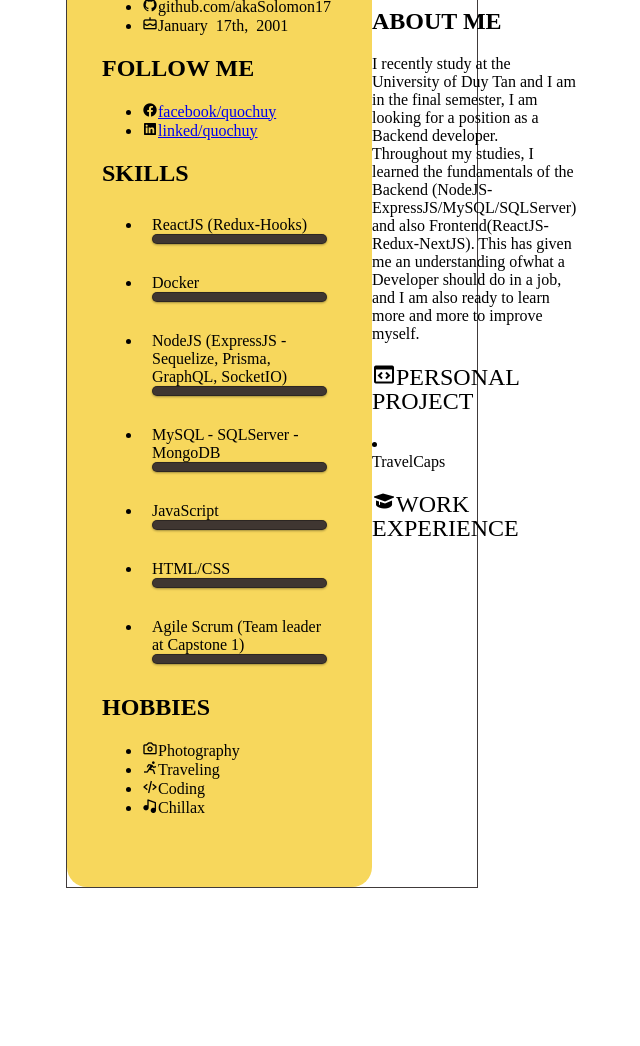
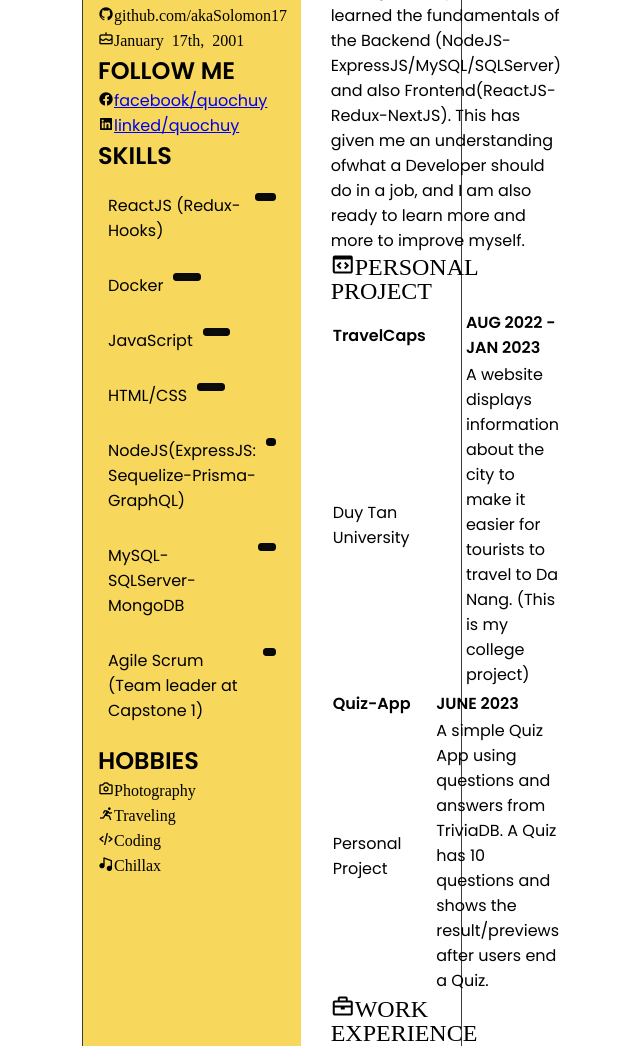
Before and after one commit to akaSolomon17/CV, a website built with Parcel: page src/html/index.html in a window 1280 px wide. Shown: the part 348-1394 px from the top of the page, without its empty margins (368-1008 px from the left). Before the commit the page ends 1236 px from the top, so only its background shows below. Built offline with nearby package versions, Linux system fonts and the light colour scheme.

Commit message:
update code

```diff
--- a/src/css/styles.css
+++ b/src/css/styles.css
@@ -34,42 +34,41 @@
   /* Z-index */
   --z-tooltip: 10;
   --z-fixed: 100;
+}
+/* BASE */
+* {
+  margin: 0;
+  padding: 0;
+  font-family: var(--body-font);
+  box-sizing: border-box;
+}
 
-  /* BASE */
 /* SKILLS BAR */
 .info-wrapped {
-    width: 235px;
-    padding: 20px 35px 54px 35px;
+  width: 400px;
+  padding: 20px 5px 54px 15px;
+  margin: 20px 30px 0px 0px;
   background-color: var(--secondary-color);
-    border-radius: 20px;
+  border-top-left-radius: 20px;
+  border-top-right-radius: 20px;
 }
-
+.info2-wrapped {
+  width: fit-content;
+}
 .skill li {
   margin: 10px 0;
   padding: 10px;
+  display: flex;
 }
-  .bar {
-    background-color: #3f3631;
-    display: block;
+.skill li .bar {
+  position: relative;
+  width: calc(100% - 150px);
   height: 8px;
-    border: 1px solid rgba(0, 0, 0, 0.3);
+  margin: 0 10px;
   border-radius: 10px;
+  background-color: #151515;
+  box-shadow: inset 0 0 10px #000;
   overflow: hidden;
-    box-shadow: 0px 1px 3px rgba(0, 0, 0, 0.12), 0 1px 2px rgba(0, 0, 0, 0.24);
-    transition: all 0.3 cubic-bezier(0.25, 0.8, 0.25, 1);
-  }
-  .bar:hover {
-    box-shadow: 0px 14px 28px rgba(0, 0, 0, 0.25),
-      0 10px 10px rgba(0, 0, 0, 0.22);
-  }
-  .bar span {
-    height: 8px;
-    float: left;
-    background: linear-gradient(
-      135deg,
-      rgba(236, 0, 140, 1) 0%,
-      rgba(252, 103, 103, 1) 100%
-    );
 }
 .reactjs {
   width: 70%;
@@ -107,7 +106,18 @@
   height: 200px;
 }
 .wrapped {
-    margin: 0px 434px;
+  margin: 0px 450px;
   border: 1px solid var(--text-color);
 }
+.t-al {
+  text-align: left;
 }
+.w-al {
+  width: 200px;
+}
+ul {
+  list-style-type: none;
+  text-align: left;
+  margin: 0;
+  padding: 0;
+}
--- a/src/html/index.html
+++ b/src/html/index.html
@@ -16,16 +16,22 @@
     <title>TranNgoQuocHuy_CV</title>
   </head>
   <body class="wrapped">
+    <!-- Wrapped 1 -->
     <header>
       <div class="header-content">
         <img
           src="https://static.topcv.vn/avatars/9M2XjQ6Rg4fOh2612cmt_636156d7de901_cvtpl.jpg?1698076310"
           alt="my avatar"
         />
+        <div class="about_me-wrapped">
+          <h1 class="my_name">Tran Ngo Quoc Huy</h1>
+          <p>Web developer</p>
+          <h2>ABOUT ME</h2>
+        </div>
       </div>
     </header>
     <main>
-      <!-- INFO NAV -->
+      <!-- WRAPPED 2 -->
       <div class="container">
         <div class="info-wrapped">
           <!-- CONTACT -->
@@ -77,30 +83,50 @@
             <h2>SKILLS</h2>
             <ul>
               <li>
-                ReactJS (Redux-Hooks) <span class="bar"></span
-                ><span class="reactjs"></span>
+                <span class="sk_name">ReactJS (Redux-Hooks)</span>
+                <div class="bar">
+                  <div class="reactjs"></div>
+                </div>
               </li>
               <li>
-                Docker <span class="bar"></span><span class="docker"></span>
+                <span class="sk_name">Docker</span>
+                <div class="bar">
+                  <div class="docker"></div>
+                </div>
               </li>
               <li>
-                NodeJS (ExpressJS - Sequelize, Prisma, GraphQL, SocketIO)
-                <span class="bar"></span><span class="nodejs"></span>
+                <span class="sk_name">JavaScript</span>
+                <div class="bar">
+                  <div class="javascript"></div>
+                </div>
               </li>
               <li>
-                MySQL - SQLServer - MongoDB <span class="bar"></span
-                ><span class="mysql"></span>
+                <span class="sk_name">HTML/CSS</span>
+                <div class="bar">
+                  <div class="html"></div>
+                </div>
               </li>
               <li>
-                JavaScript <span class="bar"></span
-                ><span class="javascript"></span>
+                <span class="sk_name"
+                  >NodeJS(ExpressJS: Sequelize-Prisma-GraphQL)</span
+                >
+                <div class="bar">
+                  <div class="nodejs"></div>
+                </div>
               </li>
               <li>
-                HTML/CSS <span class="bar"></span><span class="html"></span>
+                <span class="sk_name">MySQL-SQLServer-MongoDB</span>
+                <div class="bar">
+                  <div class="sql"></div>
+                </div>
               </li>
               <li>
-                Agile Scrum (Team leader at Capstone 1) <span class="bar"></span
-                ><span class="agile"></span>
+                <span class="sk_name"
+                  >Agile Scrum (Team leader at Capstone 1)</span
+                >
+                <div class="bar">
+                  <div class="agile"></div>
+                </div>
               </li>
             </ul>
           </div>
@@ -115,12 +141,7 @@
             <li><i class="bx bxs-music" style="color: #000000">Chillax</i></li>
           </ul>
         </div>
-        <div>
-          <div class="about_me-wrapped">
-            <h1 class="my_name">Tran Ngo Quoc Huy</h1>
-            <p>Web developer</p>
-          </div>
-          <h2>ABOUT ME</h2>
+        <div class="info2-wrapped">
           <p>
             I recently study at the University of Duy Tan and I am in the final
             semester, I am looking for a position as a Backend developer.
@@ -132,15 +153,95 @@
           </p>
           <div class="education">
             <h2><i class="bx bx-code-block">PERSONAL PROJECT</i></h2>
-            <li>
-              <div>TravelCaps</div>
-              <div class="info-prj">
-                <span></span>
-              </div>
-            </li>
+            <table class="t-al">
+              <tr>
+                <th class="w-al">TravelCaps</th>
+                <th>AUG 2022 - JAN 2023</th>
+              </tr>
+              <tr>
+                <td class="w-al">Duy Tan University</td>
+                <td>
+                  <p>
+                    A website displays information about the city to make it
+                    easier for tourists to travel to Da Nang. (This is my
+                    college project)
+                  </p>
+                </td>
+              </tr>
+            </table>
+            <table class="t-al">
+              <tr>
+                <th class="w-al">Quiz-App</th>
+                <th>JUNE 2023</th>
+              </tr>
+              <tr>
+                <td class="w-al">Personal Project</td>
+                <td>
+                  <p>
+                    A simple Quiz App using questions and answers from TriviaDB.
+                    A Quiz has 10 questions and shows the result/previews after
+                    users end a Quiz.
+                  </p>
+                </td>
+              </tr>
+            </table>
           </div>
           <div class="experience">
-            <h2><i class="bx bxs-graduation">WORK EXPERIENCE</i></h2>
+            <h2><i class="bx bx-briefcase">WORK EXPERIENCE</i></h2>
+            <table class="t-al">
+              <tr>
+                <th class="w-al">Cong Coffee</th>
+                <th>NOV 2021 - JAN 2022</th>
+              </tr>
+              <tr>
+                <td class="w-al">Waiter</td>
+                <td>
+                  <ul>
+                    Main responsibilities:
+                    <li>
+                      Prepared and served ordered beverages, including coffee.
+                    </li>
+                    <li>Receive guests and clean stuff.</li>
+                  </ul>
+                </td>
+              </tr>
+            </table>
+            <table class="t-al">
+              <tr>
+                <th class="w-al">Chill Tea</th>
+                <th>JUN 2020 - SEP 2020</th>
+              </tr>
+              <tr>
+                <td class="w-al">Bartender</td>
+                <td>
+                  <ul>
+                    Main responsibilities:
+                    <li>
+                      Mixed drinks and serving wine, beer, and non-alcoholic
+                      beverages for 50+ guests per shift.
+                    </li>
+                  </ul>
+                </td>
+              </tr>
+            </table>
+            <table class="t-al">
+              <tr>
+                <th class="w-al">DAC Tech VN</th>
+                <th>OCT 2023 - DEC 2023</th>
+              </tr>
+              <tr>
+                <td class="w-al">Internship</td>
+                <td>
+                  <ul>
+                    Responsibilities & Gain:
+                    <li>
+                      Learn and trained to know how to work in a company. Also
+                      there are some project to improve technical skills
+                    </li>
+                  </ul>
+                </td>
+              </tr>
+            </table>
           </div>
         </div>
       </div>
```
Lines whose indentation alone changed are shown as unchanged.
